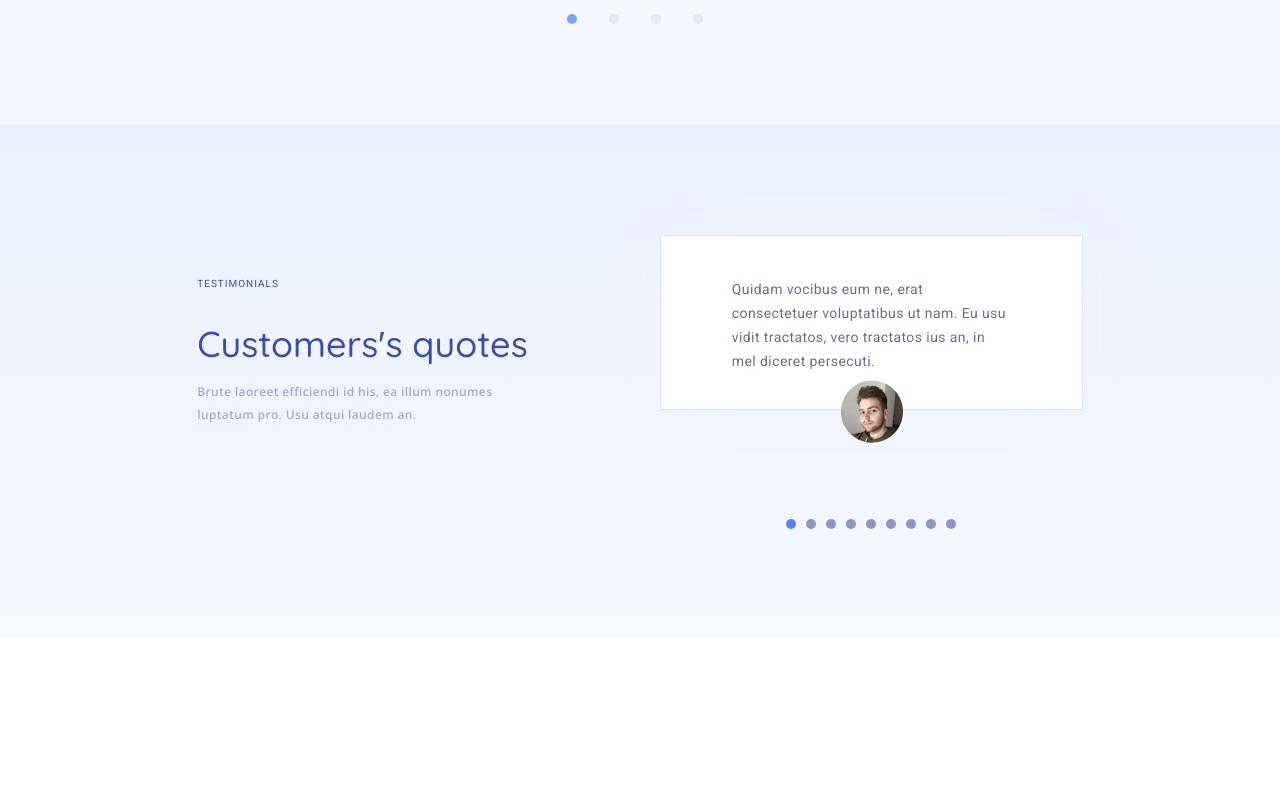
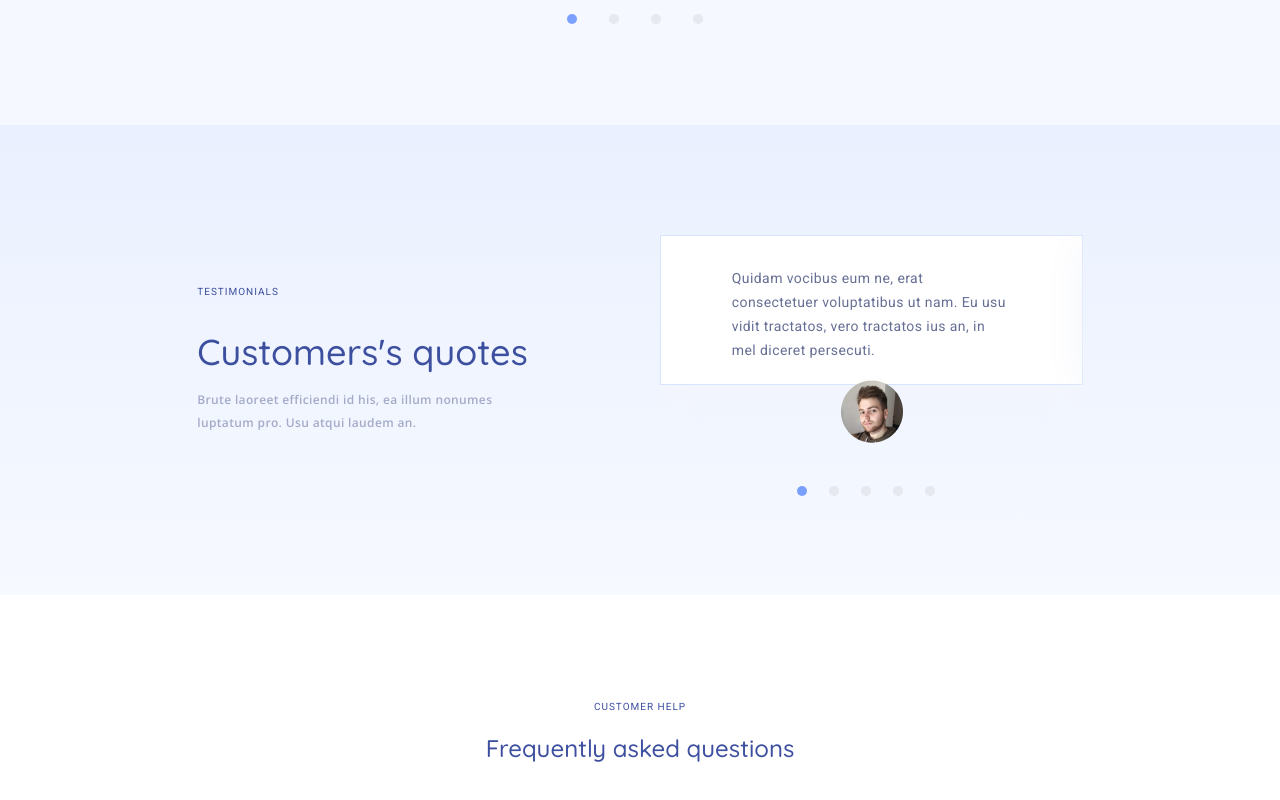
Before and after one commit to Alexey2236/test-figmf, a plain HTML site: page index.html in a window 1280 px wide. Shown: the part 3620-4420 px from the top of the page. Drawn offline with nearby package versions, Linux system fonts and the light colour scheme.

Commit message:
reviews-slider

```diff
--- a/index.html
+++ b/index.html
@@ -360,6 +360,7 @@
     </section>
 
     <section class="reviews">
+      <div class="container">
         <div class="reviews__wrapper">
           <div class="reviews__descr-wrapper">
             <div class="reviews__subtitle">TESTIMONIALS</div>
@@ -371,7 +372,6 @@
           </div>
 
           <div class="reviews__slider">
-          <div class="reviews__slider-wrapper">
             <div class="reviews__slider-card">
               Quidam vocibus eum ne, erat consectetuer voluptatibus ut nam. Eu
               usu vidit tractatos, vero tractatos ius an, in mel diceret
@@ -379,17 +379,34 @@
 
               <img class="avatar" src="./img/ava.png" alt="a" />
             </div>
+            <div class="reviews__slider-card">
+              Quidam vocibus eum ne, erat consectetuer voluptatibus ut nam. Eu
+              usu vidit tractatos, vero tractatos ius an, in mel diceret
+              persecuti.
+
+              <img class="avatar" src="./img/ava.png" alt="a" />
             </div>
-          <div class="promo-carousel-nav">
-            <div class="circle active"></div>
-            <div class="circle"></div>
-            <div class="circle"></div>
-            <div class="circle"></div>
-            <div class="circle"></div>
-            <div class="circle"></div>
-            <div class="circle"></div>
-            <div class="circle"></div>
-            <div class="circle"></div>
+            <div class="reviews__slider-card">
+              Quidam vocibus eum ne, erat consectetuer voluptatibus ut nam. Eu
+              usu vidit tractatos, vero tractatos ius an, in mel diceret
+              persecuti.
+
+              <img class="avatar" src="./img/ava.png" alt="a" />
+            </div>
+            <div class="reviews__slider-card">
+              Quidam vocibus eum ne, erat consectetuer voluptatibus ut nam. Eu
+              usu vidit tractatos, vero tractatos ius an, in mel diceret
+              persecuti.
+
+              <img class="avatar" src="./img/ava.png" alt="a" />
+            </div>
+            <div class="reviews__slider-card">
+              Quidam vocibus eum ne, erat consectetuer voluptatibus ut nam. Eu
+              usu vidit tractatos, vero tractatos ius an, in mel diceret
+              persecuti.
+
+              <img class="avatar" src="./img/ava.png" alt="a" />
+            </div>
           </div>
         </div>
       </div>
--- a/script.js
+++ b/script.js
@@ -27,3 +27,10 @@ $(document).ready(function () {
     arrows: true,
   });
 });
+
+$(document).ready(function () {
+  $(".reviews__slider").slick({
+    dots: true,
+    arrows: false,
+  });
+});
--- a/style.css
+++ b/style.css
@@ -639,7 +639,7 @@ form {
 
 .reviews {
   background: linear-gradient(180deg, #eaf0ff 0%, #f6f9ff 100%);
-  padding: 50px 0 109px 0;
+  padding: 50px 0 50px 0;
 }
 
 .reviews__wrapper {
@@ -649,6 +649,7 @@ form {
   column-gap: 132px;
   justify-content: center;
 }
+
 .reviews__descr-wrapper {
   display: flex;
   flex-direction: column;
@@ -683,20 +684,42 @@ form {
   color: #a4abc8;
 }
 .reviews__slider {
+  width: 423px;
   margin-top: 60px;
   display: flex;
-  flex-direction: column;
   align-items: center;
+}
+
+.reviews__slider .slick-dots {
+  bottom: 9px;
+  display: flex;
+  align-items: center;
+  justify-content: center;
+  column-gap: 2px;
+}
+
+.reviews__slider .slick-dots .slick-active button::before {
+  background: #5283ff;
+}
+.reviews__slider .slick-dots button::before {
+  font-size: 0;
+  width: 10px;
+  height: 10px;
+  background: #bcbdc0;
+  border-radius: 50%;
+}
+
+.reviews__slider .slick-list {
+  height: 280px;
 }
 .reviews__slider-wrapper {
   display: flex;
   column-gap: 64px;
 }
 .reviews__slider-card {
-  padding: 41px 71px 22px 71px;
+  padding: 30px 71px 22px 71px;
   max-width: 423px;
   height: 175.37px;
-
   background: #ffffff;
   border: 1px solid #d8e3fe;
   box-shadow: 0px 5px 50px #f3f5fa;
@@ -714,13 +737,11 @@ form {
   position: absolute;
   top: 144px;
   left: 180px;
-}
-.reviews__slider .promo-carousel-nav {
-  margin-top: 109px;
+  z-index: 100;
 }
 
 .questions-section {
-  padding: 176px 0;
+  padding: 106px 0;
 }
 
 .questions__accordion-wrapper {
```
Lines whose indentation alone changed are shown as unchanged.
